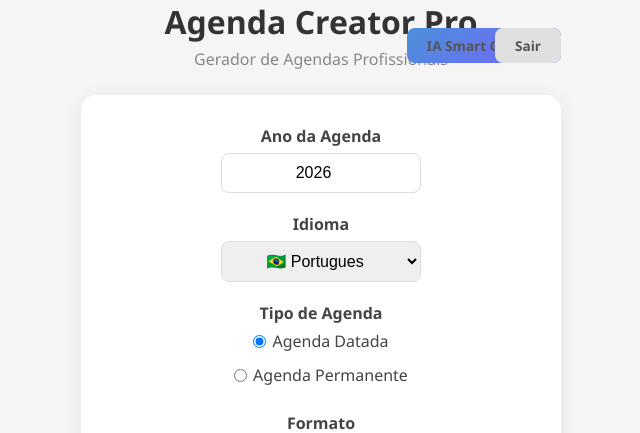
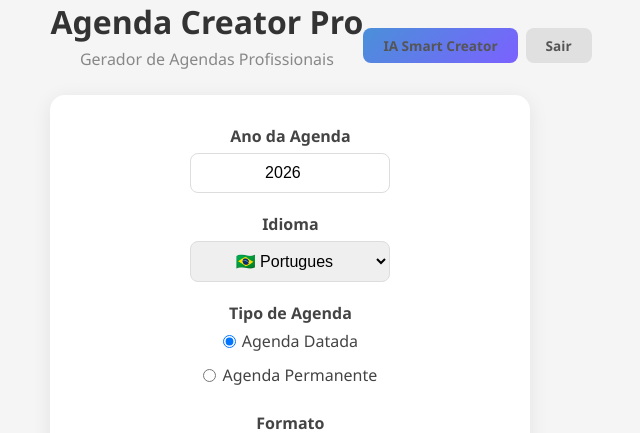
Before and after one commit to agendacreator-pro/agendacreatorpro-web, a Flask app: page /app in a window 1280 px wide. Shown: the top 433 px of the page, without its empty margins (319-959 px from the left). Run offline with Flask 3, Linux system fonts and the light colour scheme; the visitor is signed in with stand-in values (Sample User, id 1).

Commit message:
fix: move Sair and IA Smart to top-right corner with proper flex layout

```diff
--- a/static/css/style.css
+++ b/static/css/style.css
@@ -19,15 +19,15 @@ body {
 
 .header-row {
     display: flex;
-    justify-content: center;
+    justify-content: space-between;
     align-items: center;
-    position: relative;
     margin-bottom: 5px;
 }
 
-.header-row .btn-logout {
-    position: absolute;
-    right: 0;
+.header-right {
+    display: flex;
+    gap: 8px;
+    align-items: center;
 }
 
 .btn-logout {
--- a/templates/index.html
+++ b/templates/index.html
@@ -13,7 +13,7 @@
                 <h1>Agenda Creator Pro</h1>
                 <p class="subtitle" data-i18n="subtitulo">Gerador de Agendas Profissionais</p>
             </div>
-            <div style="display:flex;gap:8px;align-items:center;">
+            <div class="header-right">
                 <a href="/ia" class="btn-logout" style="background:linear-gradient(135deg,#4A90D9,#7B61FF);text-decoration:none;" data-i18n="ia_smart_creator">IA Smart Creator</a>
                 <a href="/logout" class="btn-logout" data-i18n="sair">Sair</a>
             </div>
```
